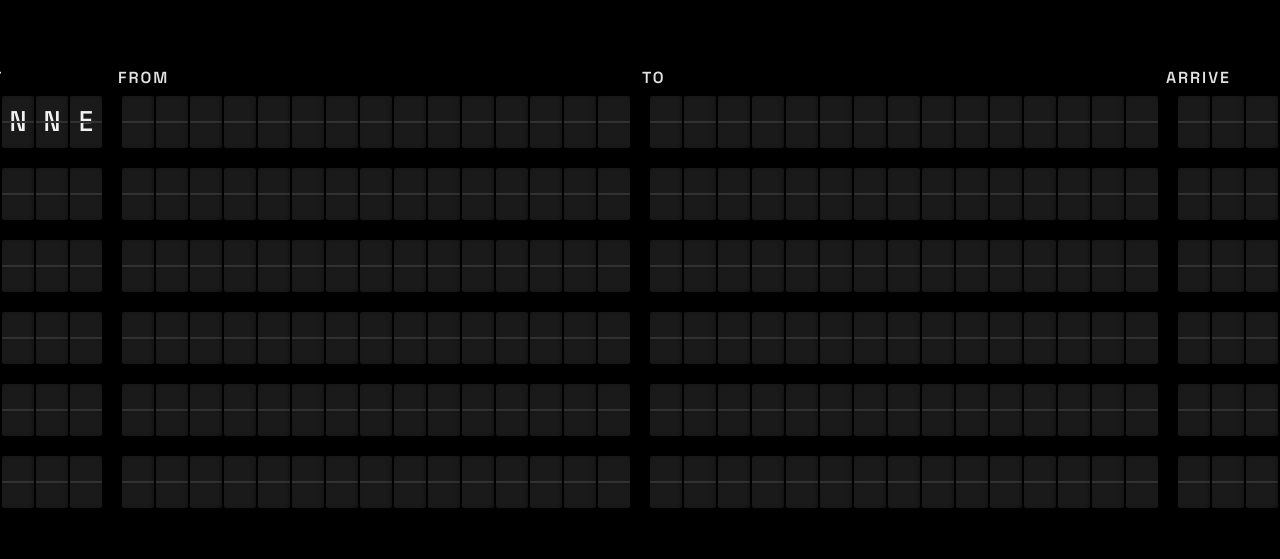
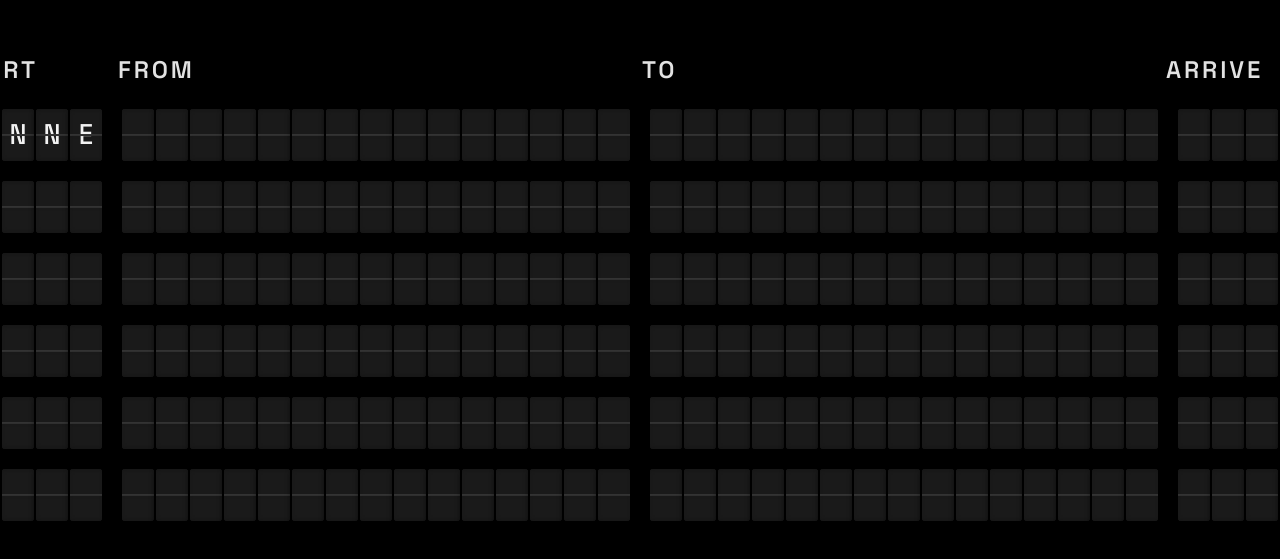
Before and after one commit to jvdbreggen/image-mode-departures, a website built with Vite: page index.html in a window 1280 px wide. Shown: the part 113-672 px from the top of the page. Built offline with nearby package versions, Linux system fonts and the light colour scheme; files whose address does not match are found by name.

Commit message:
enlarge header font, more space between header and tomorrow

```diff
--- a/src/style.css
+++ b/src/style.css
@@ -40,14 +40,13 @@ body {
   display: flex;
   flex-direction: row;
   align-items: flex-end;
-  padding-bottom: 8px;
-  /* margin-left matches the tomorrow-label placeholder width so headers align over flaps */
+  padding-bottom: 24px; /* room between heading and the first row's Tomorrow label */
   margin-left: 0;
 }
 
 .col-header {
   font-family: 'Space Grotesk', monospace;
-  font-size: 1rem;
+  font-size: 1.5rem;
   font-weight: 600;
   letter-spacing: 0.12em;
   text-transform: uppercase;
```
